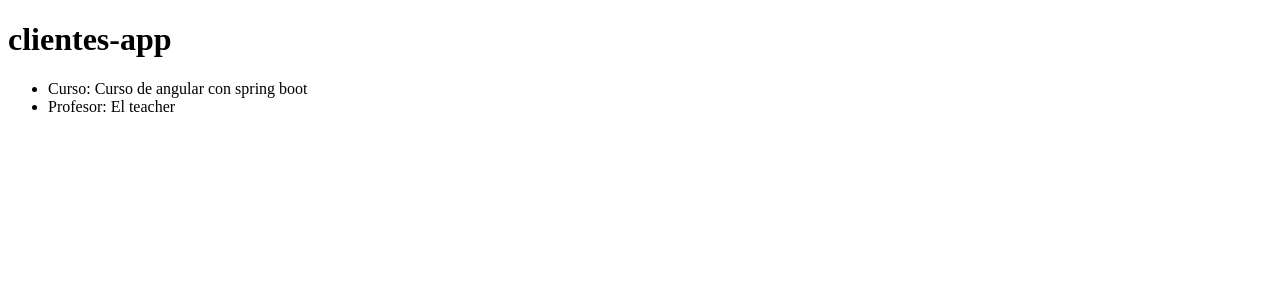
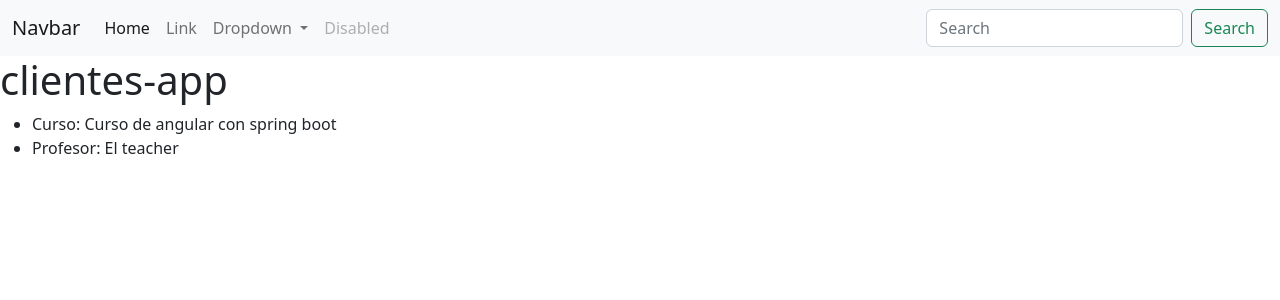
Before and after one commit to ingJcbDev/AngularSpringBoot, an Angular app in the folder angular/clientes-app/: page / in a window 1280 px wide. Shown: the top 300 px of the page. Built offline with nearby package versions, Linux system fonts and the light colour scheme.

Commit message:
11. Integrar Bootstrap con Angular

```diff
--- a/angular/clientes-app/src/app/app.component.html
+++ b/angular/clientes-app/src/app/app.component.html
@@ -1,3 +1,40 @@
+<nav class="navbar navbar-expand-lg bg-light">
+  <div class="container-fluid">
+    <a class="navbar-brand" href="#">Navbar</a>
+    <button class="navbar-toggler" type="button" data-bs-toggle="collapse" data-bs-target="#navbarSupportedContent" aria-controls="navbarSupportedContent" aria-expanded="false" aria-label="Toggle navigation">
+      <span class="navbar-toggler-icon"></span>
+    </button>
+    <div class="collapse navbar-collapse" id="navbarSupportedContent">
+      <ul class="navbar-nav me-auto mb-2 mb-lg-0">
+        <li class="nav-item">
+          <a class="nav-link active" aria-current="page" href="#">Home</a>
+        </li>
+        <li class="nav-item">
+          <a class="nav-link" href="#">Link</a>
+        </li>
+        <li class="nav-item dropdown">
+          <a class="nav-link dropdown-toggle" href="#" role="button" data-bs-toggle="dropdown" aria-expanded="false">
+            Dropdown
+          </a>
+          <ul class="dropdown-menu">
+            <li><a class="dropdown-item" href="#">Action</a></li>
+            <li><a class="dropdown-item" href="#">Another action</a></li>
+            <li><hr class="dropdown-divider"></li>
+            <li><a class="dropdown-item" href="#">Something else here</a></li>
+          </ul>
+        </li>
+        <li class="nav-item">
+          <a class="nav-link disabled">Disabled</a>
+        </li>
+      </ul>
+      <form class="d-flex" role="search">
+        <input class="form-control me-2" type="search" placeholder="Search" aria-label="Search">
+        <button class="btn btn-outline-success" type="submit">Search</button>
+      </form>
+    </div>
+  </div>
+</nav>
+
 <h1>{{title}}</h1>
 
 <ul>
--- a/angular/clientes-app/src/index.html
+++ b/angular/clientes-app/src/index.html
@@ -1,13 +1,24 @@
 <!doctype html>
 <html lang="en">
+
 <head>
   <meta charset="utf-8">
   <title>ClientesApp</title>
   <base href="/">
   <meta name="viewport" content="width=device-width, initial-scale=1">
   <link rel="icon" type="image/x-icon" href="favicon.ico">
+  <!-- CSS only -->
+  <link href="https://cdn.jsdelivr.net/npm/bootstrap@5.2.0/dist/css/bootstrap.min.css" rel="stylesheet"
+    integrity="sha384-gH2yIJqKdNHPEq0n4Mqa/HGKIhSkIHeL5AyhkYV8i59U5AR6csBvApHHNl/vI1Bx" crossorigin="anonymous">
 </head>
+
 <body>
   <app-root></app-root>
+
+  <!-- JavaScript Bundle with Popper -->
+  <script src="https://cdn.jsdelivr.net/npm/bootstrap@5.2.0/dist/js/bootstrap.bundle.min.js"
+    integrity="sha384-A3rJD856KowSb7dwlZdYEkO39Gagi7vIsF0jrRAoQmDKKtQBHUuLZ9AsSv4jD4Xa"
+    crossorigin="anonymous"></script>
 </body>
+
 </html>
```
